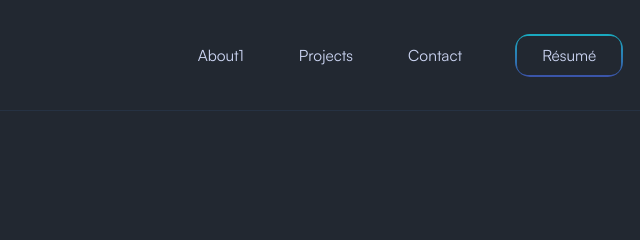
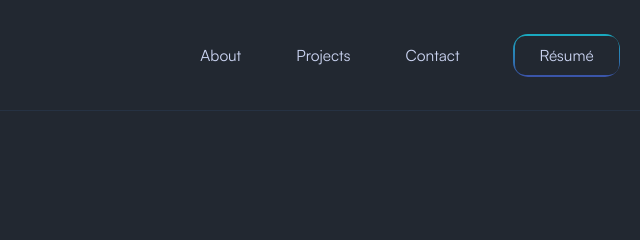
Before and after one commit to Bhavik0307/BhavikPortfolio, a plain HTML site: page index.html in a window 1280 px wide. Shown: the top 240 px of the page, 640-1280 px from the left. Drawn offline with nearby package versions, Linux system fonts and the light colour scheme.

Commit message:
revert back test changes

```diff
--- a/index.html
+++ b/index.html
@@ -96,7 +96,7 @@
 
         <ul class="nav-menu">
           <li class="nav-link">
-            <a href="#about">About1</a>
+            <a href="#about">About</a>
           </li>
           <li class="nav-link">
             <a href="#projects">Projects</a>
```
